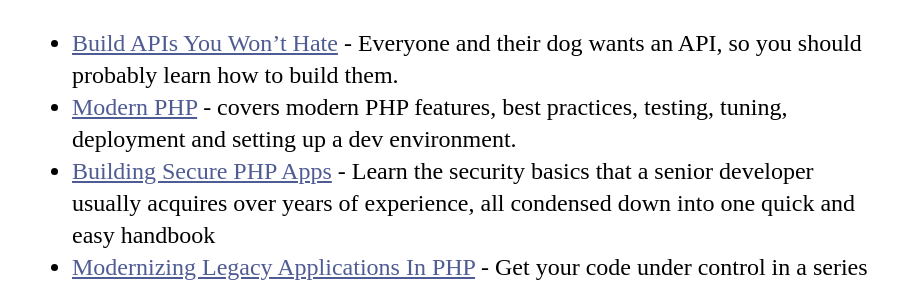
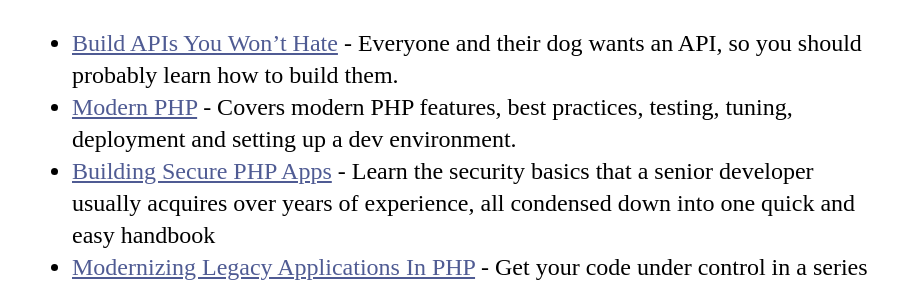
Before and after one commit to codeguy/php-the-right-way, a Jekyll site: the page built from _posts/16-10-01-Books.md, in a window 1280 px wide and 900 px high, scrolled down 1598 px. Shown: the part 166-455 px from the top of the window, without its empty margins (188-1091 px from the left). Built offline with Jekyll 4.4.1, drawn with Linux system fonts in a browser that asks for light colours; our own code applies the rules of GitHub Pages for plain Markdown files.

```diff
--- a/_posts/16-10-01-Books.md
+++ b/_posts/16-10-01-Books.md
@@ -21,7 +21,7 @@ for modern, secure, and fast cryptography.
 
 * [Build APIs You Won't Hate](https://apisyouwonthate.com/) - Everyone and their dog wants an API,
 so you should probably learn how to build them.
-* [Modern PHP](http://shop.oreilly.com/product/0636920033868.do) - covers modern PHP features, best practices, testing, tuning, deployment and setting up a dev environment.
+* [Modern PHP](http://shop.oreilly.com/product/0636920033868.do) - Covers modern PHP features, best practices, testing, tuning, deployment and setting up a dev environment.
 * [Building Secure PHP Apps](https://leanpub.com/buildingsecurephpapps) - Learn the security basics that a senior
 developer usually acquires over years of experience, all condensed down into one quick and easy handbook
 * [Modernizing Legacy Applications In PHP](https://leanpub.com/mlaphp) - Get your code under control in a series of
```
Also changed, not shown: _posts/03-04-01-Standard-PHP-Library.md (+1 -1 lines), pages/The-Basics.md (+1 -1 lines).
